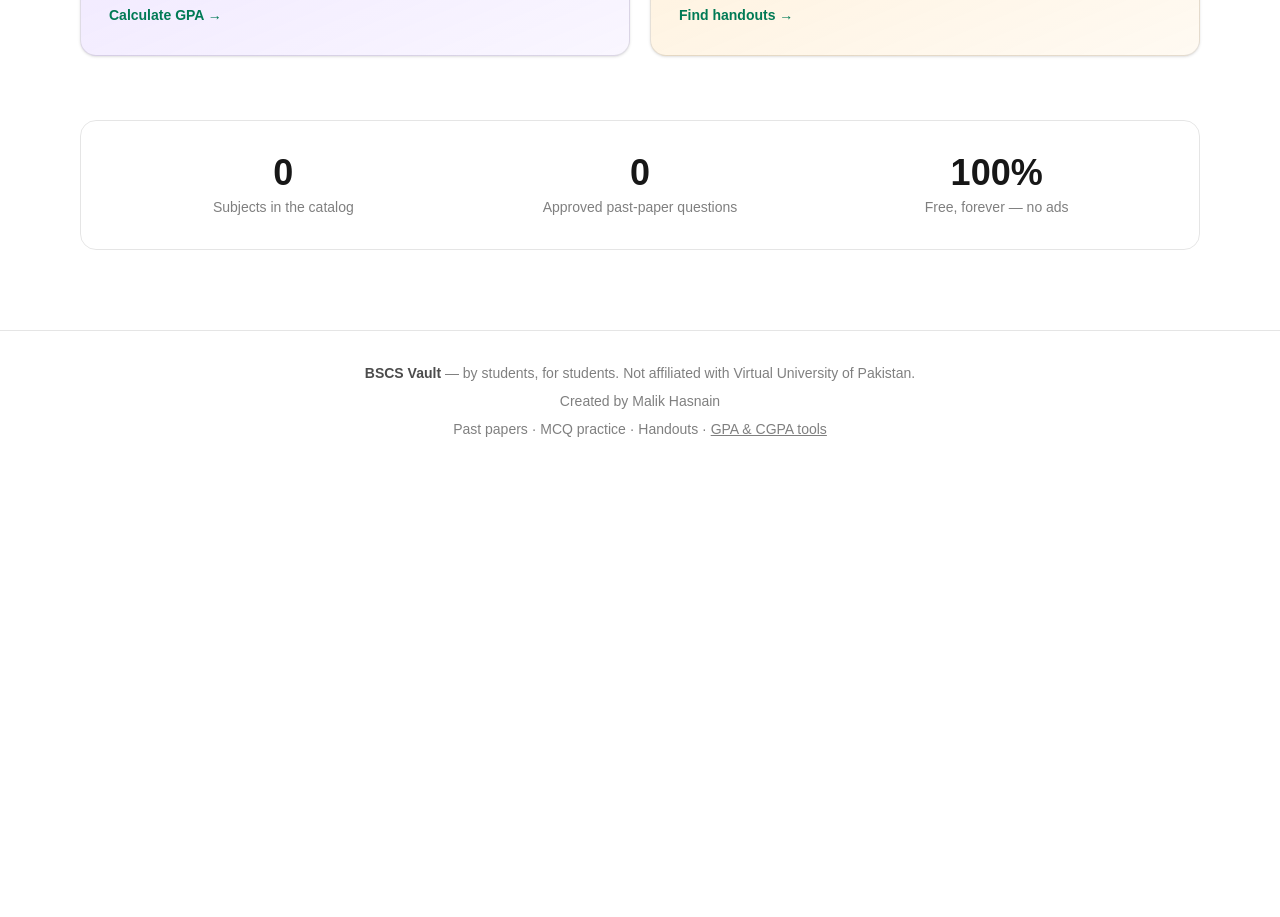
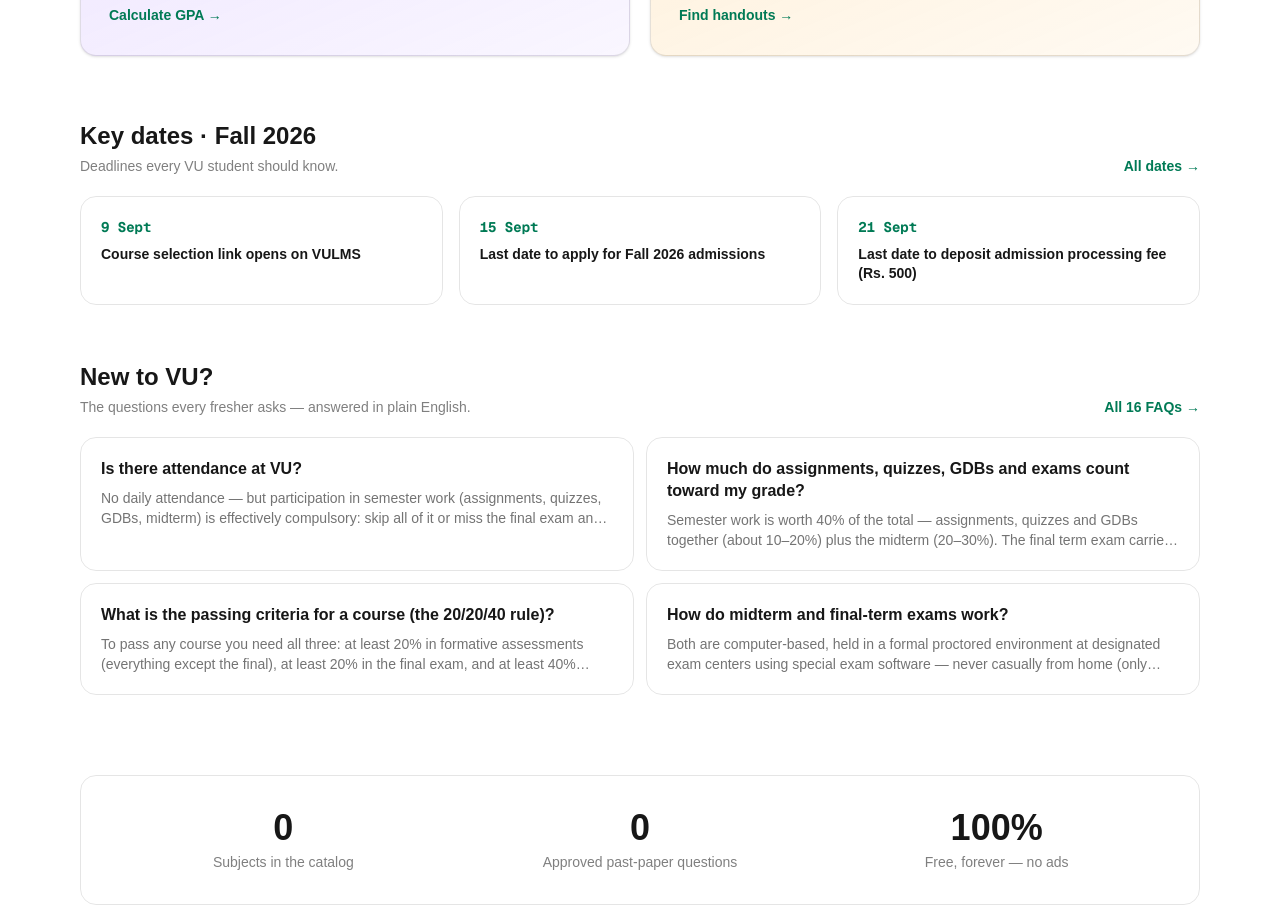
Before and after one commit to MalekHasnain/bscs-vault, a Next.js app: page / in a window 1280 px wide. Shown: the part 1060-1977 px from the top of the page. Before the commit the page ends 1531 px from the top, so only its background shows below. Built offline with nearby package versions, Linux system fonts and the light colour scheme; no server answers; the database is empty.

Commit message:
homepage: key-dates preview + new-to-VU FAQ teaser sections

```diff
--- a/src/app/page.tsx
+++ b/src/app/page.tsx
@@ -1,5 +1,7 @@
 import Link from "next/link";
 import { createClient } from "@/lib/supabase-server";
+import { FALL_2026_NOTICES } from "@/lib/notices";
+import { NEW_STUDENT_FAQS } from "@/lib/faqs";
 
 const features = [
   {
@@ -101,6 +103,90 @@
         ))}
       </section>
 
+      {/* Notices preview — next upcoming key dates */}
+      <section className="mb-14">
+        <div className="flex items-end justify-between gap-4">
+          <div>
+            <h2 className="text-2xl font-bold">Key dates · Fall 2026</h2>
+            <p className="mt-1 text-sm text-black/50 dark:text-white/50">
+              Deadlines every VU student should know.
+            </p>
+          </div>
+          <Link
+            href="/notices"
+            className="shrink-0 text-sm font-semibold text-emerald-700 hover:underline dark:text-emerald-400"
+          >
+            All dates →
+          </Link>
+        </div>
+        <div className="mt-5 grid grid-cols-1 gap-4 sm:grid-cols-3">
+          {(() => {
+            const today = new Date().toISOString().slice(0, 10);
+            const upcoming = FALL_2026_NOTICES.filter((n) => n.date >= today).slice(0, 3);
+            return upcoming.map((n) => (
+              <Link
+                key={n.title}
+                href="/notices"
+                className="rounded-2xl border border-black/10 p-5 transition hover:-translate-y-0.5 hover:border-emerald-500/50 hover:shadow-md dark:border-white/10"
+              >
+                <div className="flex items-center gap-2">
+                  <time className="font-mono text-sm font-bold text-emerald-700 dark:text-emerald-400">
+                    {new Date(n.date + "T00:00:00").toLocaleDateString("en-GB", {
+                      day: "numeric",
+                      month: "short",
+                    })}
+                  </time>
+                  {!n.confirmed && (
+                    <span className="rounded-full bg-amber-500/10 px-2 py-0.5 text-[10px] font-medium text-amber-700 dark:text-amber-400">
+                      Expected
+                    </span>
+                  )}
+                </div>
+                <p className="mt-2 text-sm font-semibold leading-snug">
+                  {n.title}
+                </p>
+              </Link>
+            ));
+          })()}
+        </div>
+      </section>
+
+      {/* FAQ preview */}
+      <section className="mb-20">
+        <div className="flex items-end justify-between gap-4">
+          <div>
+            <h2 className="text-2xl font-bold">New to VU?</h2>
+            <p className="mt-1 text-sm text-black/50 dark:text-white/50">
+              The questions every fresher asks — answered in plain English.
+            </p>
+          </div>
+          <Link
+            href="/faq"
+            className="shrink-0 text-sm font-semibold text-emerald-700 hover:underline dark:text-emerald-400"
+          >
+            All 16 FAQs →
+          </Link>
+        </div>
+        <div className="mt-5 grid grid-cols-1 gap-3 sm:grid-cols-2">
+          {[NEW_STUDENT_FAQS[5], NEW_STUDENT_FAQS[8], NEW_STUDENT_FAQS[9], NEW_STUDENT_FAQS[10]].map(
+            (f) => (
+              <Link
+                key={f.q}
+                href="/faq"
+                className="group rounded-2xl border border-black/10 p-5 transition hover:-translate-y-0.5 hover:border-sky-500/50 hover:shadow-md dark:border-white/10"
+              >
+                <p className="font-semibold leading-snug group-hover:text-sky-700 dark:group-hover:text-sky-400">
+                  {f.q}
+                </p>
+                <p className="mt-2 line-clamp-2 text-sm text-black/55 dark:text-white/55">
+                  {f.a}
+                </p>
+              </Link>
+            )
+          )}
+        </div>
+      </section>
+
       {/* Stats strip */}
       <section className="mb-20 grid grid-cols-1 gap-4 rounded-2xl border border-black/10 p-8 text-center dark:border-white/10 sm:grid-cols-3">
         <div>
```
